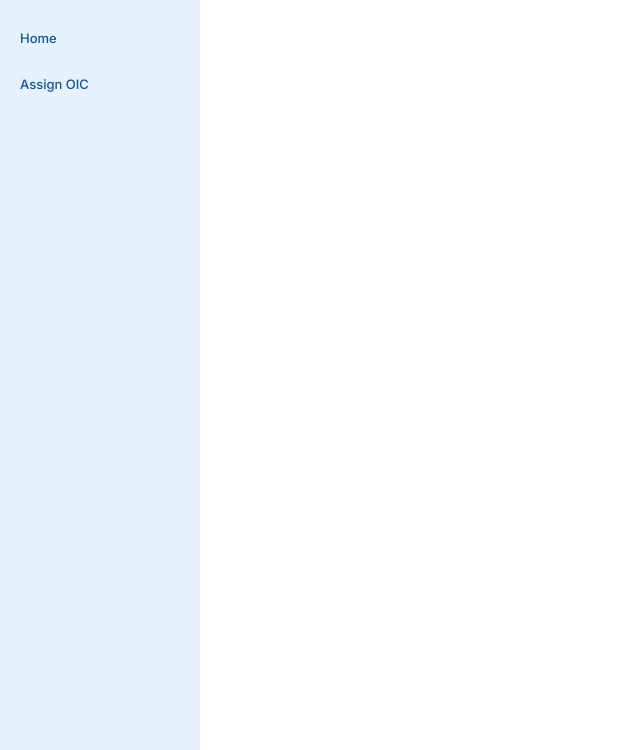
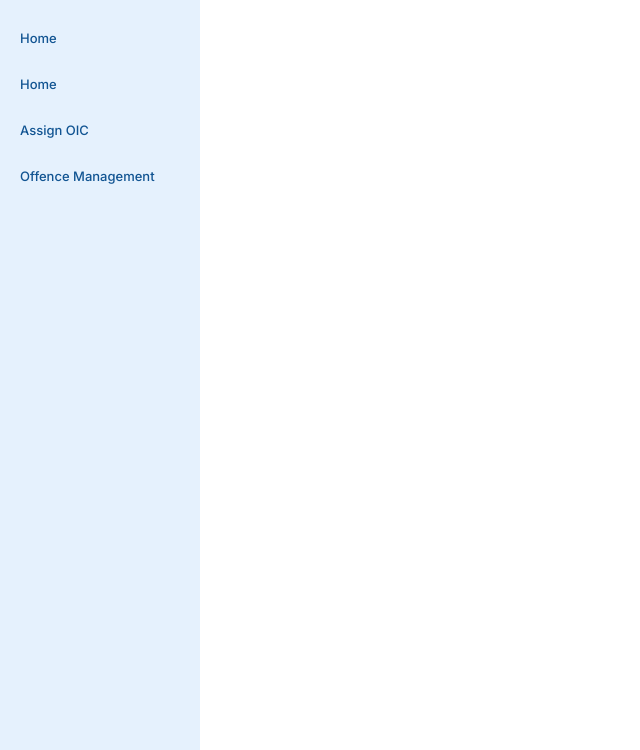
Before and after one commit to DigiFine-Org/DigiFine, a PHP site: page /dashboard/admin/index.php in a window 1280 px wide. Shown: the part 50-800 px from the top of the page, without its empty margins (0-640 px from the left). Run offline with PHP 8.4, Linux system fonts and the light colour scheme; the visitor is signed in with stand-in values (Sample User, id 1).

Commit message:
adding home and offence management to the sidebar

```diff
--- a/dashboard/includes/sidebar.php
+++ b/dashboard/includes/sidebar.php
@@ -24,6 +24,8 @@ function renderLink(string $title, string $link)
     <?php endif ?>
 
     <?php if ($role === 'admin'): ?>
+        <?php renderLink("Home", "/digifine/dashboard/admin/index.php") ?>
         <?php renderLink("Assign OIC", "/digifine/dashboard/admin/assign-oic/index.php") ?>
+        <?php renderLink("Offence Management", "/digifine/dashboard/admin/Offence-management/index.php") ?>
     <?php endif ?>
 </div>
```
